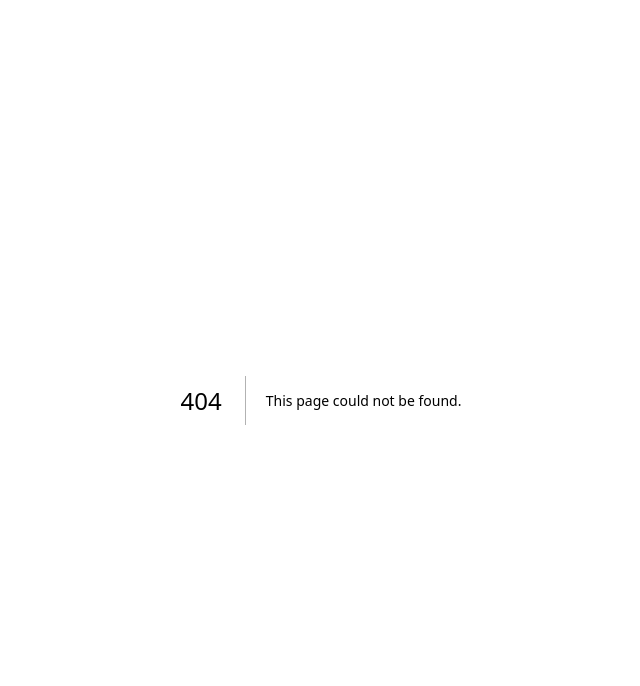
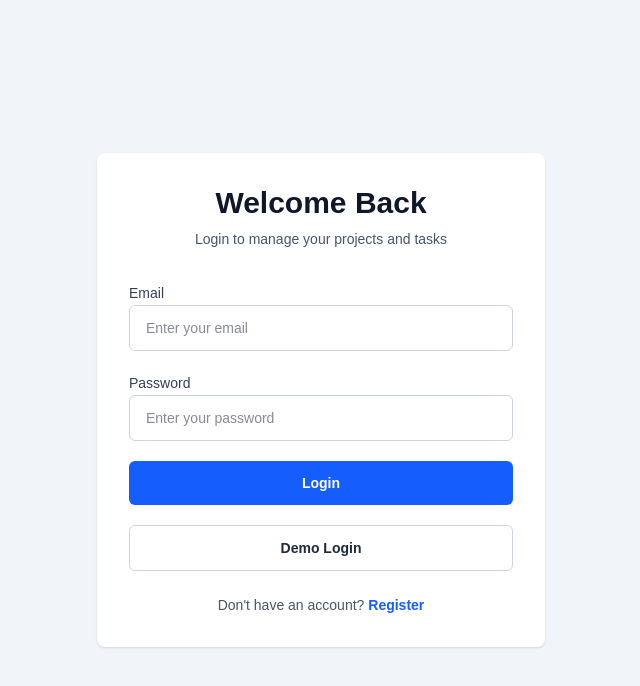
Before and after one commit to md-asik-reza-tasin/sptcs-frontend, a Next.js app: page /login in a window 1280 px wide. Before the commit this address had no page. Shown: the top 686 px of the page, without its empty margins (319-959 px from the left). Built offline with nearby package versions, Linux system fonts and the light colour scheme; no server answers.

Commit message:
LOG IN PAGE

```diff
--- /dev/null
+++ b/src/app/login/page.js
@@ -0,0 +1,147 @@
+"use client";
+
+import Link from "next/link";
+import { useRouter } from "next/navigation";
+import { useState } from "react";
+import api from "@/lib/api";
+import { saveToken, saveUser } from "@/lib/auth";
+
+const demoCredentials = {
+  email: "admin@test.com",
+  password: "123456",
+};
+
+export default function LoginPage() {
+  const router = useRouter();
+  const [formData, setFormData] = useState({
+    email: "",
+    password: "",
+  });
+  const [error, setError] = useState("");
+  const [isLoading, setIsLoading] = useState(false);
+
+  function handleInputChange(event) {
+    const { name, value } = event.target;
+
+    setFormData((currentData) => ({
+      ...currentData,
+      [name]: value,
+    }));
+  }
+
+  async function loginUser(credentials) {
+    setIsLoading(true);
+    setError("");
+
+    try {
+      const response = await api.post("/api/auth/login", credentials);
+      const userData = response.data?.data;
+      const token = userData?.token;
+
+      if (!token) {
+        setError("Login failed. Please try again.");
+        return;
+      }
+
+      const { token: _token, ...userDataWithoutToken } = userData;
+
+      saveToken(token);
+      saveUser(userDataWithoutToken);
+      router.push("/dashboard");
+    } catch (error) {
+      setError(
+        error.response?.data?.message || "Login failed. Please try again.",
+      );
+    } finally {
+      setIsLoading(false);
+    }
+  }
+
+  function handleSubmit(event) {
+    event.preventDefault();
+    loginUser(formData);
+  }
+
+  function handleDemoLogin() {
+    setFormData(demoCredentials);
+    loginUser(demoCredentials);
+  }
+
+  return (
+    <main className="flex min-h-screen items-center justify-center bg-slate-100 px-4 py-10 text-slate-900">
+      <section className="w-full max-w-md rounded-lg bg-white p-8 shadow-sm">
+        <div className="mb-8 space-y-2 text-center">
+          <h1 className="text-3xl font-bold">Welcome Back</h1>
+          <p className="text-sm text-slate-600">
+            Login to manage your projects and tasks
+          </p>
+        </div>
+
+        <form className="space-y-5" onSubmit={handleSubmit}>
+          <div className="space-y-2">
+            <label className="text-sm font-medium text-slate-700" htmlFor="email">
+              Email
+            </label>
+            <input
+              className="w-full rounded-md border border-slate-300 px-4 py-3 text-sm outline-none transition focus:border-blue-500 focus:ring-2 focus:ring-blue-100"
+              id="email"
+              name="email"
+              onChange={handleInputChange}
+              placeholder="Enter your email"
+              type="email"
+              value={formData.email}
+            />
+          </div>
+
+          <div className="space-y-2">
+            <label
+              className="text-sm font-medium text-slate-700"
+              htmlFor="password"
+            >
+              Password
+            </label>
+            <input
+              className="w-full rounded-md border border-slate-300 px-4 py-3 text-sm outline-none transition focus:border-blue-500 focus:ring-2 focus:ring-blue-100"
+              id="password"
+              name="password"
+              onChange={handleInputChange}
+              placeholder="Enter your password"
+              type="password"
+              value={formData.password}
+            />
+          </div>
+
+          {error ? (
+            <p className="rounded-md bg-red-50 px-4 py-3 text-sm font-medium text-red-700">
+              {error}
+            </p>
+          ) : null}
+
+          <button
+            className="w-full rounded-md bg-blue-600 px-5 py-3 text-sm font-semibold text-white transition hover:bg-blue-700 disabled:cursor-not-allowed disabled:bg-slate-400"
+            disabled={isLoading}
+            type="submit"
+          >
+            {isLoading ? "Logging in..." : "Login"}
+          </button>
+
+          <button
+            className="w-full rounded-md border border-slate-300 px-5 py-3 text-sm font-semibold text-slate-800 transition hover:bg-slate-50 disabled:cursor-not-allowed disabled:bg-slate-100 disabled:text-slate-400"
+            disabled={isLoading}
+            onClick={handleDemoLogin}
+            type="button"
+          >
+            Demo Login
+          </button>
+        </form>
+
+        <p className="mt-6 text-center text-sm text-slate-600">
+          Don&apos;t have an account?{" "}
+          <Link className="font-semibold text-blue-600 hover:text-blue-700" href="/register">
+            Register
+          </Link>
+        </p>
+      </section>
+    </main>
+  );
+}
```
